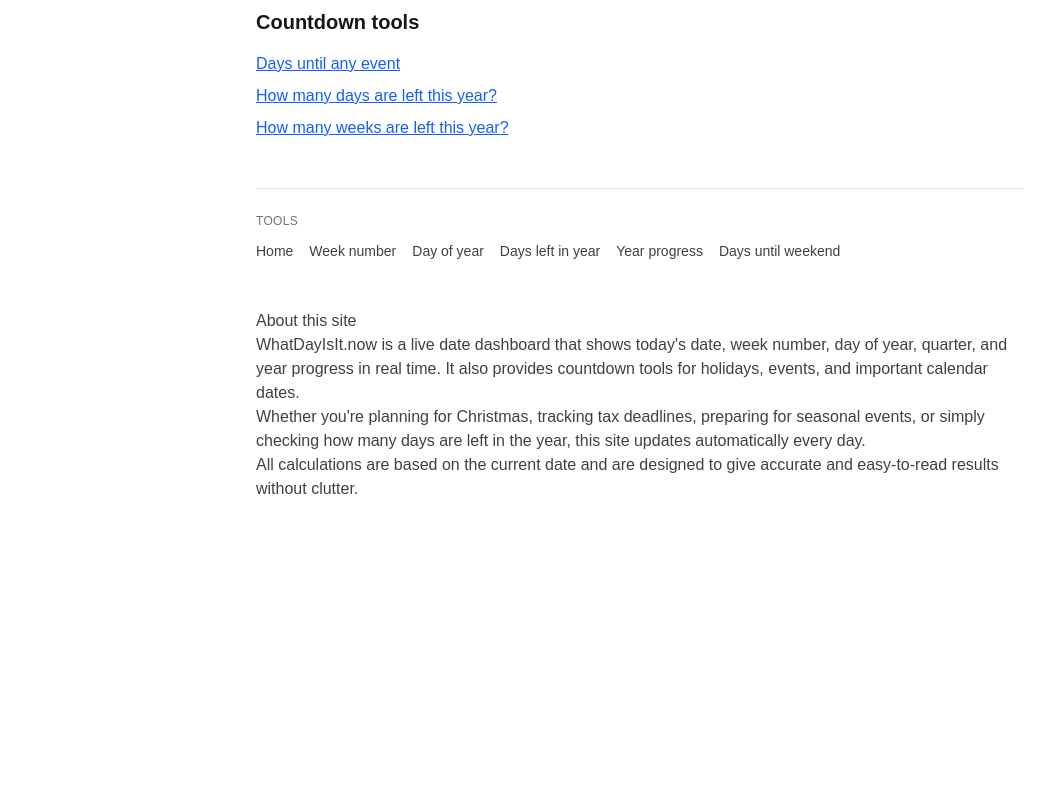
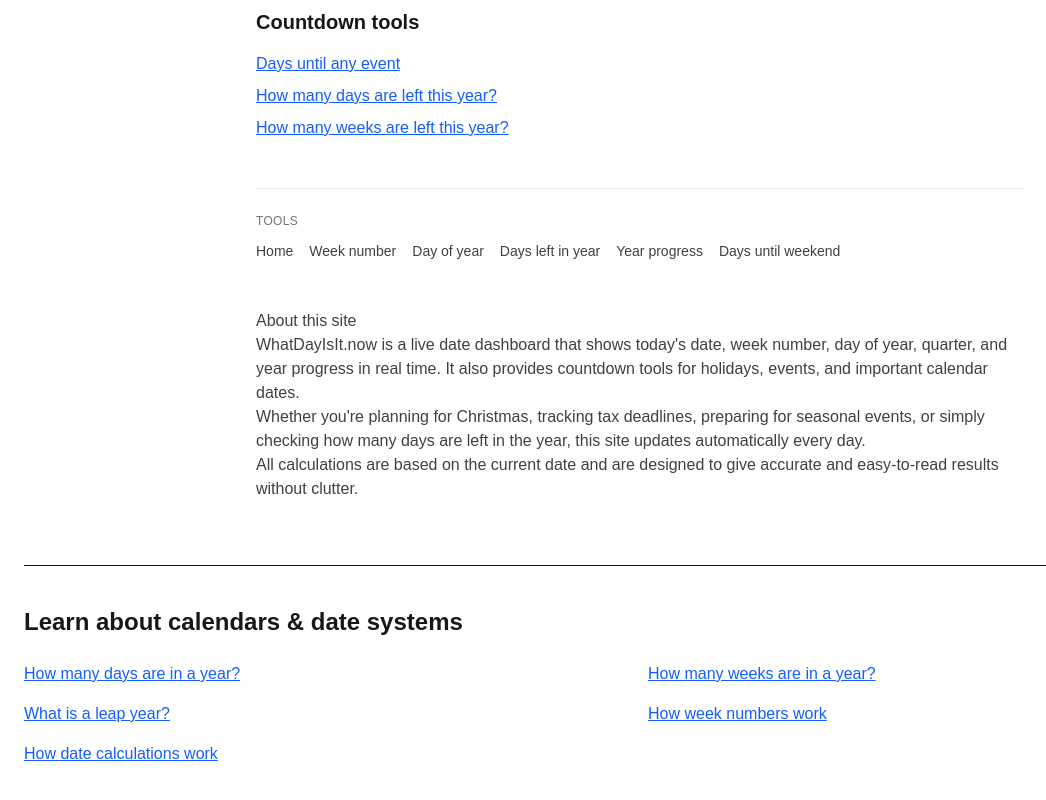
Before and after one commit to bosmeel/whatdayisit-now, a Next.js app: page / in a window 1280 px wide. Shown: the part 1318-2118 px from the top of the page, without its empty margins (0-1046 px from the left). Before the commit the page ends 1867 px from the top, so only its background shows below. Built offline with nearby package versions, Linux system fonts and the light colour scheme.

Commit message:
Add authority learn section to homepage

```diff
--- a/app/page.tsx
+++ b/app/page.tsx
@@ -193,6 +193,33 @@ export default function Home() {
   </p>
 </div>
       </div>
+      <div className="mt-16 border-t pt-10">
+  <h2 className="text-2xl font-semibold mb-6">
+    Learn about calendars & date systems
+  </h2>
+
+  <div className="grid sm:grid-cols-2 gap-4 text-blue-600">
+    <Link href="/how-many-days-in-a-year" className="underline">
+      How many days are in a year?
+    </Link>
+
+    <Link href="/how-many-weeks-in-a-year" className="underline">
+      How many weeks are in a year?
+    </Link>
+
+    <Link href="/what-is-a-leap-year" className="underline">
+      What is a leap year?
+    </Link>
+
+    <Link href="/how-week-numbers-work" className="underline">
+      How week numbers work
+    </Link>
+
+    <Link href="/how-date-calculations-work" className="underline">
+      How date calculations work
+    </Link>
+  </div>
+</div>
     </main>
   );
 }
```
